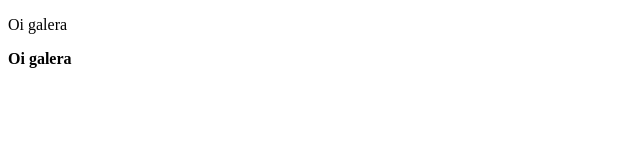
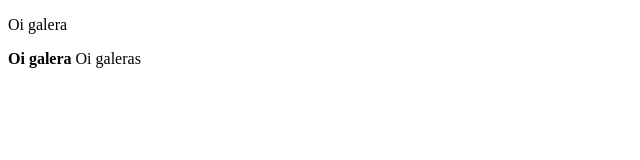
Before and after one commit to juliomatias-creat/GitHub-vscode-demo-tarde, a plain HTML site: page public/index.html in a window 1280 px wide. Shown: the full height of the page, 0-640 px from the left. Drawn offline with Linux system fonts and the light colour scheme.

Commit message:
segundo commit do projeto

```diff
--- a/public/index.html
+++ b/public/index.html
@@ -10,5 +10,7 @@
  <p>Oi galera</p>
 
  <b>Oi galera</b>
+   Oi galeras
+
 </body>
 </html>
```
